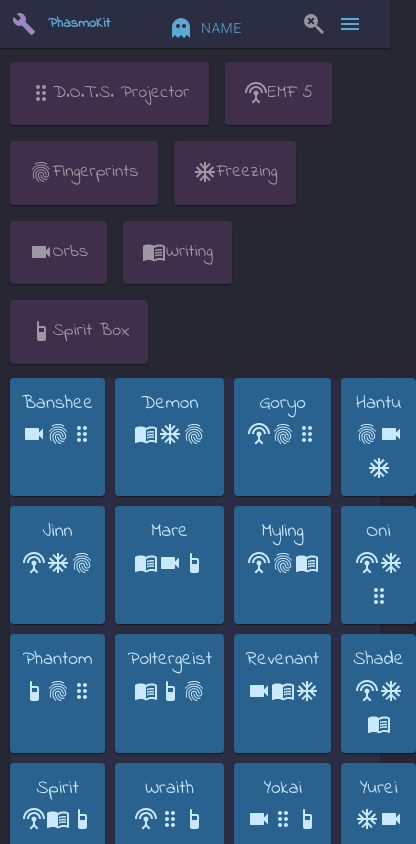
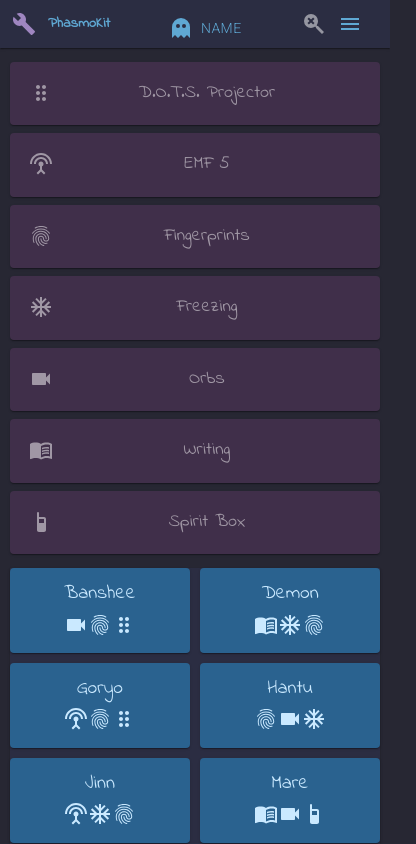
Before and after one commit to gatordunn1/phasmotoolkit, a React (Create React App) app: page / in a window 390 px wide. Shown: the top 844 px of the page, 416 px wide, since content can reach past the window. Built offline with nearby package versions, Linux system fonts and the light colour scheme.

Commit message:
css/responsive cleanup

```diff
--- a/package.json
+++ b/package.json
@@ -1,6 +1,6 @@
 {
   "name": "phasmokit",
-  "version": "0.9.2",
+  "version": "0.9.3",
   "private": true,
   "dependencies": {
     "@material-ui/core": "^4.11.4",
--- a/src/features/evidence/Evidence.js
+++ b/src/features/evidence/Evidence.js
@@ -84,12 +84,14 @@
 
   return (
     <div className={classes.root}>
-      <Grid alignItems="stretch" container spacing={2}>
+      <Grid lignItems="space-between" container spacing={1}>
         {evidence.map((e) => (
           <Grid
             key={e.id}
             item
-            sm={e.id === "dotsprojector" ? 12 : 6}
+            xs={12}
+            sm={6}
+            md={4}
             onClick={() => isPossible(e) && dispatch(cycle(e))}
           >
             <Paper
--- a/src/features/ghosts/Ghosts.js
+++ b/src/features/ghosts/Ghosts.js
@@ -58,10 +58,14 @@
     justifyItems: "stretch",
     gap: "10px",
     width: "95vw",
-    gridTemplateColumns: "repeat(4, 1fr)",
+    [theme.breakpoints.up("xs")]: {
+      gridTemplateColumns: "repeat(2, 1fr)",
+    },
+    [theme.breakpoints.up("sm")]: {
+      gridTemplateColumns: "repeat(4, 1fr)",
+    },
     [theme.breakpoints.up("md")]: {
       gridTemplateColumns: "repeat(4, 1fr)",
-      gap: "20px",
     },
   },
   included: {
--- a/src/features/ghosts/constants.js
+++ b/src/features/ghosts/constants.js
@@ -73,7 +73,7 @@
     secondaryEvidence: [
       "May hunt up to 60% Average Sanity in the dark.",
       "Can not hunt until 40% Average Sanity in the light.",
-      "Will not turn on lights or breaker."
+      "Will not turn on lights or breaker.",
     ],
     strengths: "A Mare will have an increased chance to attack in the dark.",
     weaknesses: "Turning the lights on around the Mare will lower its chance to attack.",
@@ -81,8 +81,11 @@
   {
     name: "Myling",
     evidence: ["emflevel5", "fingerprints", "ghostwriting"],
-    description: "A Myling is a very vocal and active ghost. They are rumoured to be quiet when hunting their prey.",
-    secondaryEvidence: ["Makes paranormal sounds, heard through paramic, more often than other ghosts."],
+    description:
+      "A Myling is a very vocal and active ghost. They are rumoured to be quiet when hunting their prey.",
+    secondaryEvidence: [
+      "Makes paranormal sounds, heard through paramic, more often than other ghosts.",
+    ],
     strengths: "A Myling is known to be quieter when hunting.",
     weaknesses: "Mylings more frequently make paranormal sounds.",
   },
@@ -148,8 +151,7 @@
       "Smudging prevents a hunt for 180 seconds (3 minutes) instead of 90 seconds like normal ghosts.",
     ],
     strengths: "Nothing.",
-    weaknesses:
-      "Using Smudge Sticks on a spirit will stop it attacking for a long period of time.",
+    weaknesses: "Using Smudge Sticks on a spirit will stop it attacking for a long period of time.",
   },
   {
     name: "Wraith",
@@ -181,156 +183,6 @@
     weaknesses:
       "Smudging the Yurei's room will cause it to not wander around the location for a long time.",
   },
-]
-
-export const oldghosts = [
-  {
-    name: "Banshee",
-    description:
-      "A Banshee is a natural hunter and will attack anything. It has been known to stalk its prey one at a time until making its kill.",
-    evidence: ["emflevel5", "fingerprints", "freezingtemperatures"],
-    secondaryEvidence: ["May hunt above 65% Average Sanity"],
-    strengths: "A Banshee will only target one person at a time.",
-    weaknesses: "Banshees fear the Crucifix and will be less aggressive when near one.",
-  },
-  {
-    name: "Demon",
-    evidence: ["ghostwriting", "freezingtemperatures", "spiritbox"],
-    description:
-      "A Demon is one of the worst Ghosts you can encounter. It has been known to attack without a reason.",
-    secondaryEvidence: [
-      "May hunt up to 65% Average Sanity.",
-      "Successful Ouija board questions do not lower sanity.",
-    ],
-    strengths: "Demons will attack more often than any other Ghost.",
-    weaknesses:
-      "Asking a Demon successful questions on the Ouija Board won't lower the user's sanity.",
-  },
-  {
-    name: "Hantu",
-    evidence: ["fingerprints", "ghostorbs", "ghostwriting"],
-    description:
-      "A Hantu is a rare ghost that can be found in hot climates. They are known to attack often during cold weather.",
-    secondaryEvidence: [],
-    strengths: "Lower temperatures can cause the Hantu to move at faster speeds.",
-    weaknesses: "A Hantu will move slower in warmer areas.",
-  },
-  {
-    name: "Jinn",
-    evidence: ["emflevel5", "ghostorbs", "spiritbox"],
-    description:
-      "A Jinn is a territorial ghost that will attack when threatened. It has also been known to be able to travel at significant speed.",
-    secondaryEvidence: ["Moves faster with breaker on.", "Moves normal speed with breaker off."],
-    strengths: " A Jinn will travel at a faster speed if its victim is far away.",
-    weaknesses:
-      "Turning off the locations power source will prevent the Jinn from using its ability.",
-  },
-  {
-    name: "Mare",
-    evidence: ["freezingtemperatures", "ghostorbs", "spiritbox"],
-    description: "A Mare is the source of all nightmares, making it most powerful in the dark.",
-    secondaryEvidence: [
-      "May hunt up to 60% Average Sanity in the dark.",
-      "Can not hunt until 40% Average Sanity in the light.",
-    ],
-    strengths: "A Mare will have an increased chance to attack in the dark.",
-    weaknesses: "Turning the lights on around the Mare will lower its chance to attack.",
-  },
-  {
-    name: "Oni",
-    evidence: ["emflevel5", "ghostwriting", "spiritbox"],
-    description:
-      "Oni's are a cousin to the Demon and possess extreme strength. There have been rumours that they become more active around their prey.",
-    secondaryEvidence: ["May throw objects at high speed and great distances."],
-    strengths:
-      "Oni's are more active when people are nearby and have been seen moving objects at great speed.",
-    weaknesses: "Being more active make the Oni easier to find and identify",
-  },
-  {
-    name: "Phantom",
-    evidence: ["emflevel5", "freezingtemperatures", "ghostorbs"],
-    description:
-      "A Phantom is a ghost that can possess the living, most commonly summoned by a Ouija Board. It also induces fear into those around it.",
-    secondaryEvidence: [
-      "Will disappear when photo is taken outside of a hunt but continue manifesting.",
-      "Blinks approximately twice as slow as other ghosts during hunts.",
-    ],
-    strengths: "Looking at a Phantom will considerably drop your sanity.",
-    weaknesses: "Taking a photo of the Phantom will make it temporarily disappear.",
-  },
-  {
-    name: "Poltergeist",
-    evidence: ["fingerprints", "ghostorbs", "spiritbox"],
-    description:
-      "One of the most famous Ghosts, a Poltergeist, also known as a noisy ghost can manipulate objects around it to spread fear into its victims.",
-    secondaryEvidence: ["May throw multiple objects at once."],
-    strengths: "A Poltergeist can throw huge amounts of objects at once.",
-    weaknesses: "A Poltergeist is almost ineffective in an empty room.",
-  },
-  {
-    name: "Revenant",
-    evidence: ["emflevel5", "fingerprints", "ghostwriting"],
-    description:
-      "A Revenant is a slow but violent ghost that will attack indiscriminately. It has been rumoured to travel at a significantly high speed when hunting.",
-    secondaryEvidence: [
-      "Moves very quickly while it has line of sight on player during hunt.",
-      "Moves very slowly during hunt when not targetting a player.",
-    ],
-
-    strengths: "A Revenant will travel at a significantly faster speed when hunting a victim.",
-    weaknesses: "Hiding from the Revenant will cause it to move very slowly.",
-  },
-  {
-    name: "Shade",
-    evidence: ["emflevel5", "ghostorbs", "ghostwriting"],
-    description:
-      "A Shade is known to be a Shy Ghost. There is evidence that a Shade will stop all paranormal activity if there are multiple people nearby.",
-    secondaryEvidence: [],
-    strengths: "Being shy means the Ghost will be harder to find.",
-    weaknesses: "The Ghost will not enter hunting mode if there is multiple people nearby.",
-  },
-  {
-    name: "Spirit",
-    evidence: ["fingerprints", "ghostwriting", "spiritbox"],
-    description:
-      "A Spirit is the most common Ghost you will come across however it is still very powerful and dangerous. They are usually discovered at one of their hunting grounds after an unexplained death.",
-    secondaryEvidence: [
-      "Smudging prevents a hunt for 180 seconds (3 minutes) instead of 90 seconds like normal ghosts.",
-    ],
-    strengths: "Nothing.",
-    weaknesses:
-      "Using Smudge Sticks on a spirit will stop it attacking for a long period of time.",
-  },
-  {
-    name: "Wraith",
-    evidence: ["fingerprints", "freezingtemperatures", "spiritbox"],
-    description:
-      "A wraith is one of the most dangerous ghosts you will find. It is also the only known Ghost that has the ability of flight and has sometimes been known to travel through walls.",
-    secondaryEvidence: [
-      "After stepping in salt, may make footstep sounds but will never leave glowing footprints.",
-    ],
-    strengths: "Wraiths almost never touch the ground meaning it can't be tracked by footsteps.",
-    weaknesses: "Wraiths have a toxic reaction to Salt.",
-  },
-  {
-    name: "Yokai",
-    evidence: ["ghostorbs", "ghostwriting", "spiritbox"],
-    description:
-      "A Yokai is a common type of ghost that is attracted to human voices. They can usually be found haunting family homes.",
-    secondaryEvidence: [],
-    strengths: "Talking near a Yokai will anger it and increase it's chance of attacking.",
-    weaknesses: "When hunting a Yokai can only hear voices close to it.",
-  },
-  {
-    name: "Yurei",
-    evidence: ["freezingtemperatures", "ghostorbs", "ghostwriting"],
-    description:
-      "A Yurei is a Ghost that has returned to the physical world, usually for the purpose of revenge or hatred.",
-    secondaryEvidence: [],
-    strengths: "Yurei's have been known to have a stronger effect on people sanity.",
-    weaknesses:
-      "Smudging the Yurei's room will cause it to not wander around the location for a long time.",
-  },
 ];
 
 const allGhosts = ghosts.map((ghost) => ({
```
Also changed, not shown: public/manifest.json, 7 other files (tests, documents, lock files or other folders).
